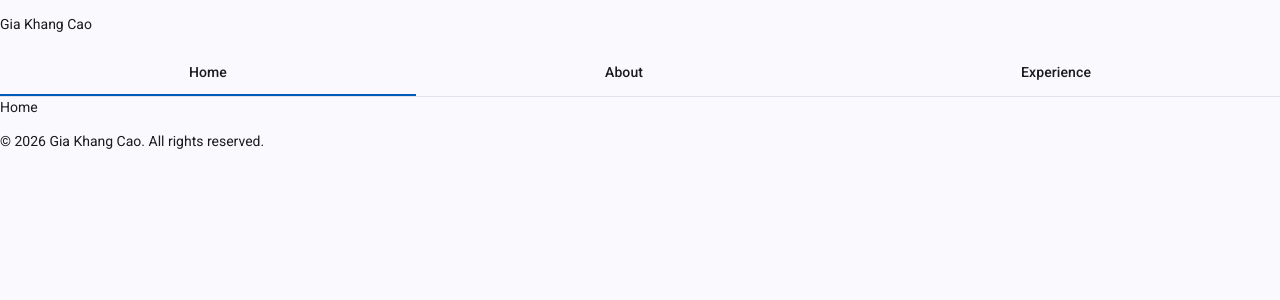
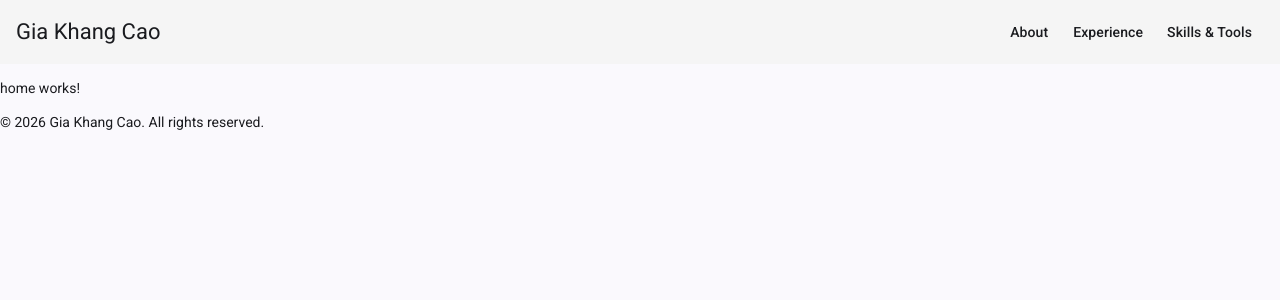
Before and after one commit to GiaKhangCao/Portfolio, an Angular app: page /home in a window 1280 px wide. Before the commit this address led to /. Shown: the top 300 px of the page. Built offline with nearby package versions, Linux system fonts and the light colour scheme.

Commit message:
Change header from tab bars to toolbar

```diff
--- a/src/app/app.routes.ts
+++ b/src/app/app.routes.ts
@@ -1,3 +1,33 @@
 import { Routes } from '@angular/router';
+import { Home } from './components/pages/home/home';
+import { About } from './components/pages/about/about';
+import { Experience } from './components/pages/experience/experience';
+import { SkillsTools } from './components/pages/skills-tools/skills-tools';
 
-export const routes: Routes = [];
+export const routes: Routes = [
+    {
+        path: 'home',
+        component: Home
+    },
+    {
+        path: 'about',
+        component: About
+    },
+    {
+        path: 'experience',
+        component: Experience
+    },
+    {
+        path: 'skills-tools',
+        component: SkillsTools
+    },
+    {
+        path: '',
+        redirectTo: 'home',
+        pathMatch: 'full',
+    },
+    {
+        path: '**',
+        redirectTo: 'home'
+    }
+];
--- a/src/app/components/header/header.html
+++ b/src/app/components/header/header.html
@@ -1,8 +1,9 @@
-<header class="site-header">
-    <p>Gia Khang Cao</p>
-    <mat-tab-group>
-        <mat-tab label="Home">Home</mat-tab>
-        <mat-tab label="About">About</mat-tab>
-        <mat-tab label="Experience">Experience</mat-tab>
-    </mat-tab-group>
-</header>
+<mat-toolbar class="site-header">
+    <span class="site-title" routerLink="/home">Gia Khang Cao</span>
+
+    <span class="example-spacer"></span>
+
+    <a mat-button routerLink="/about">About</a>
+    <a mat-button routerLink="/experience">Experience</a>
+    <a mat-button routerLink="/skills-tools">Skills & Tools</a>
+</mat-toolbar>
--- a/src/app/components/header/header.scss
+++ b/src/app/components/header/header.scss
@@ -0,0 +1,12 @@
+.site-title {
+    cursor: pointer;
+}
+
+.example-spacer {
+  flex: 1 1 auto;
+}
+
+.site-header {
+    background-color: var(--nav-back-color);
+    padding: 16px;
+}
```
Also changed, not shown: src/app/components/header/header.ts (+8 -1 lines).
